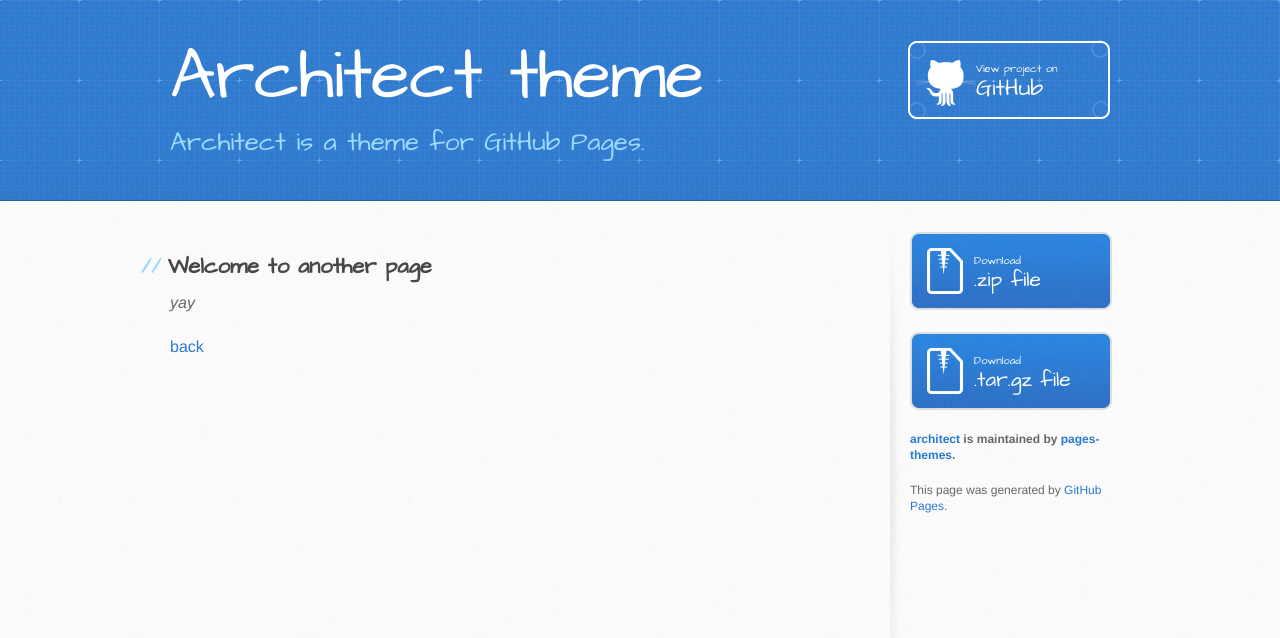
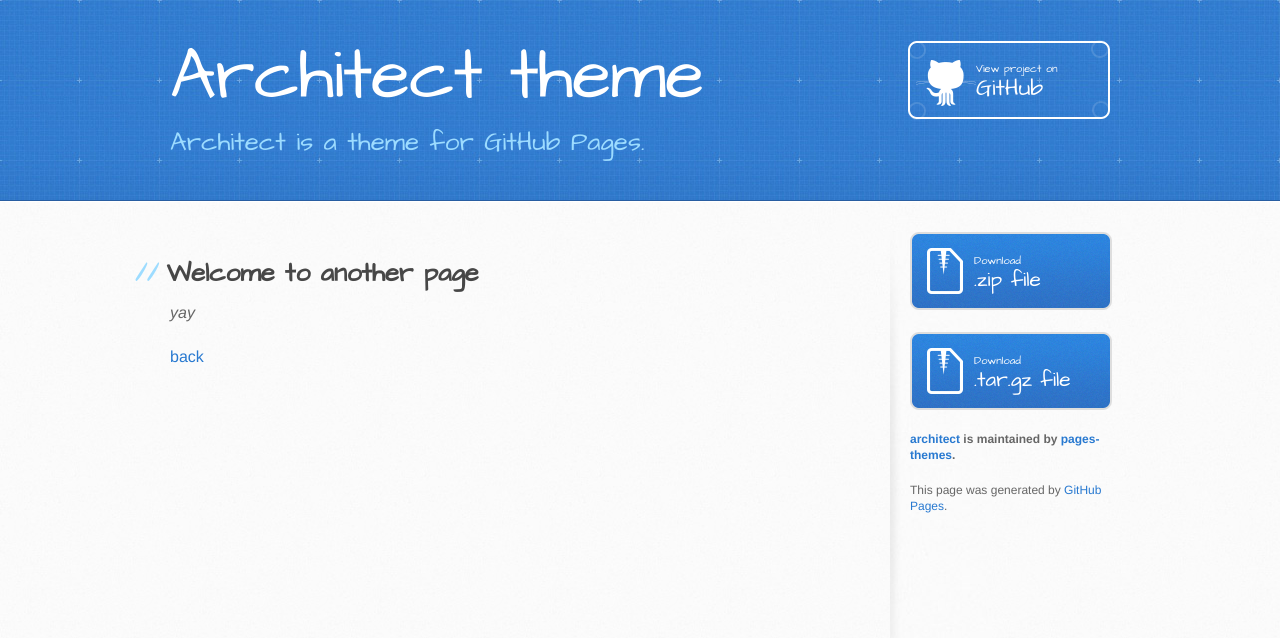
Before and after one commit to pages-themes/architect, a Jekyll site: the page built from another-page.md, in a window 1280 px wide. Shown: the top 638 px of the page. Built offline with Jekyll 4.4.1, drawn with Linux system fonts in a browser that asks for light colours; our own code applies the rules of GitHub Pages for plain Markdown files.

Commit message:
refactor: update header sizes

```diff
--- a/_sass/jekyll-theme-architect.scss
+++ b/_sass/jekyll-theme-architect.scss
@@ -208,7 +208,7 @@ form {
 #main-content h2 {
   margin-bottom: 8px;
   font-family: 'Architects Daughter', 'Helvetica Neue', Helvetica, Arial, serif;
-  font-size: 22px;
+  font-size: 26px;
   font-weight: bold;
   color: #474747;
   text-indent: 4px;
@@ -224,7 +224,7 @@ form {
   margin-top: 24px;
   margin-bottom: 8px;
   font-family: 'Architects Daughter', 'Helvetica Neue', Helvetica, Arial, serif;
-  font-size: 18px;
+  font-size: 22px;
   font-weight: bold;
   color: #474747;
   text-indent: 3px;
@@ -240,7 +240,7 @@ form {
 #main-content h4 {
   margin-bottom: 8px;
   font-family: 'Architects Daughter', 'Helvetica Neue', Helvetica, Arial, serif;
-  font-size: 15px;
+  font-size: 18px;
   font-weight: bold;
   color: #474747;
   text-indent: 3px;
@@ -256,7 +256,7 @@ h4:before {
 #main-content h5 {
   margin-bottom: 8px;
   font-family: 'Architects Daughter', 'Helvetica Neue', Helvetica, Arial, serif;
-  font-size: 14px;
+  font-size: 16px;
   color: #474747;
   text-indent: 3px;
 }
@@ -270,7 +270,7 @@ h5:before {
 #main-content h6 {
   margin-bottom: 8px;
   font-family: 'Architects Daughter', 'Helvetica Neue', Helvetica, Arial, serif;
-  font-size: .8em;
+  font-size: 1em;
   color: #474747;
   text-indent: 3px;
 }
--- a/assets/css/print.scss
+++ b/assets/css/print.scss
@@ -140,31 +140,31 @@ h1 {
 
 h2 {
   margin-bottom: 8px;
-  font-size: 22px;
+  font-size: 26px;
   font-weight: bold;
   color: #303030;
 }
 
 h3 {
   margin-bottom: 8px;
-  font-size: 18px;
+  font-size: 20px;
   font-weight: bold;
   color: #d5000d;
 }
 
 h4 {
-  font-size: 16px;
+  font-size: 18px;
   font-weight: bold;
   color: #303030;
 }
 
 h5 {
-  font-size: 1em;
+  font-size: 16px;
   color: #303030;
 }
 
 h6 {
-  font-size: .8em;
+  font-size: 1em;
   color: #303030;
 }
 
```
